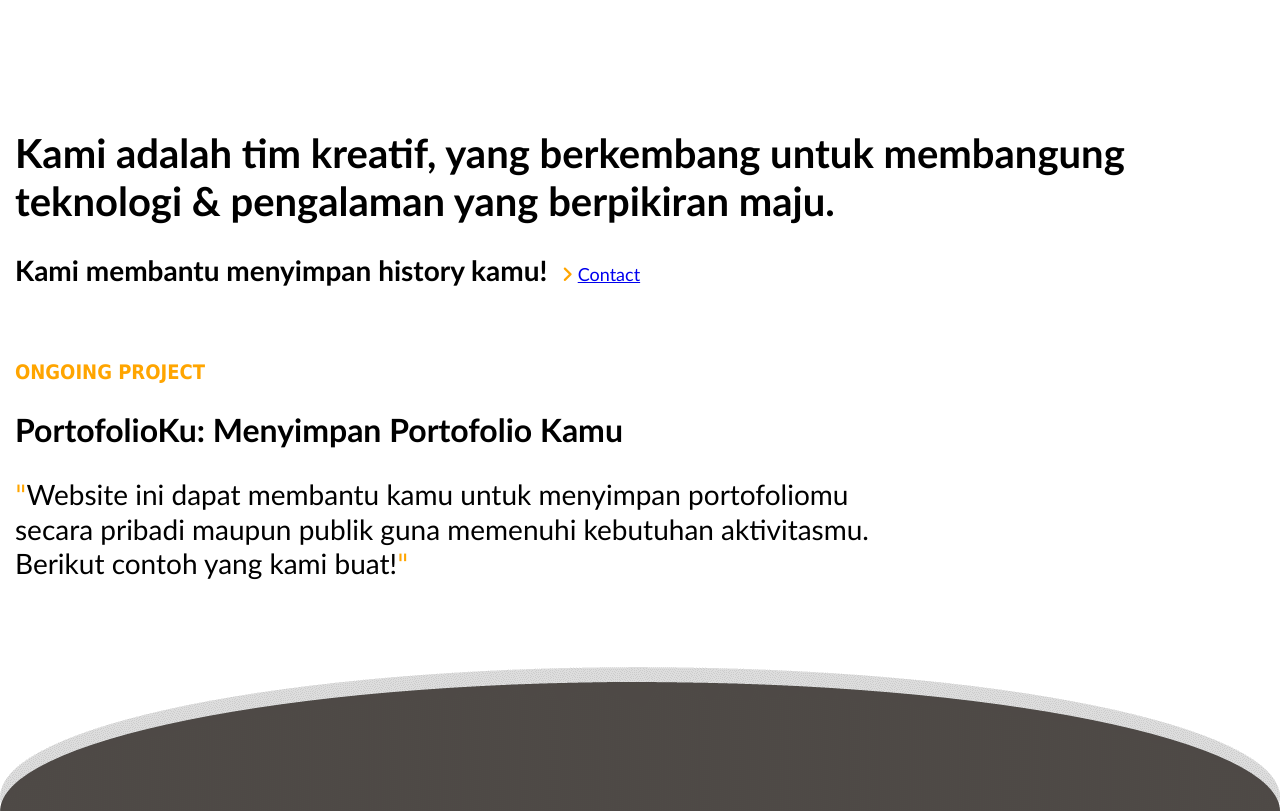
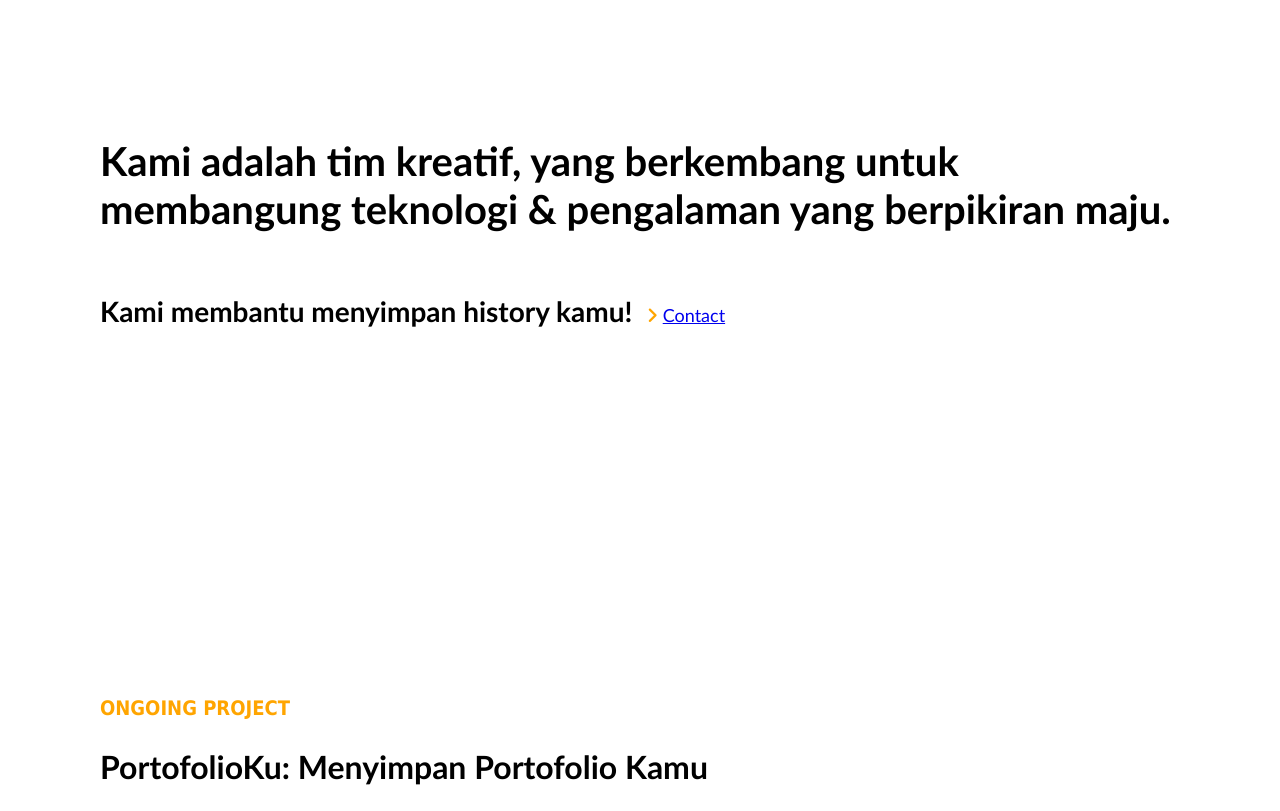
Before and after one commit to makna-ak/portofolioku, a plain HTML site: page index.html in a window 1280 px wide. Shown: the part 840-1651 px from the top of the page. Drawn offline with Linux system fonts and the light colour scheme.

Commit message:
Update stylesheet.css

```diff
--- a/stylesheet.css
+++ b/stylesheet.css
@@ -36,7 +36,7 @@ img{
 }
 
 .heading h2{
-  font-size: 28;
+  font-size: 28px;
 }
 
 .name{
@@ -57,12 +57,11 @@ img{
 }
 
 .container-goal{
-  padding: 0px 15px;
-  margin: 15% 0px 10px 0px;
+  padding: 0px 100px;
+  margin: 15% 0px 10% 0px;
 }
 
 .goal h2{
-  display: inline;
   font-size: 40px;
 }
 
@@ -86,8 +85,8 @@ img{
 }
 
 .container-project{
-  padding: 0 15px;
-  margin: 15px 0px 10px 0px;
+  padding: 0 100px;
+  margin: 15% 0px 10% 0px;
   z-index: 1;
   position: absolute;
 }
@@ -122,9 +121,9 @@ img{
 .profile-content{
   font-size: 20px;
   color: white;
-  width: 45%;
+  width: 40%;
   z-index: 1;
   position: absolute;
-  margin-left: 50px;
+  padding: 0 100px;
   margin-top: 100px;
 }
```
